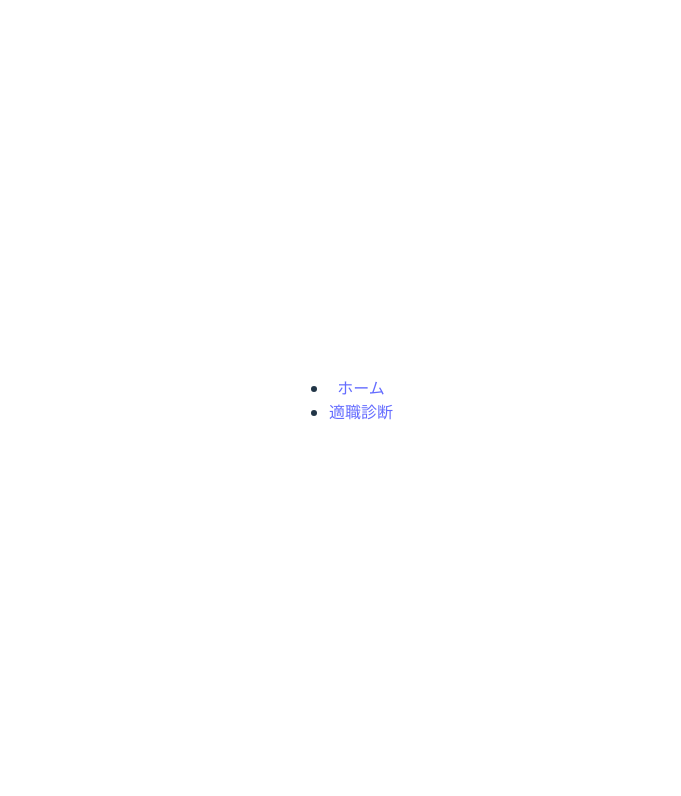
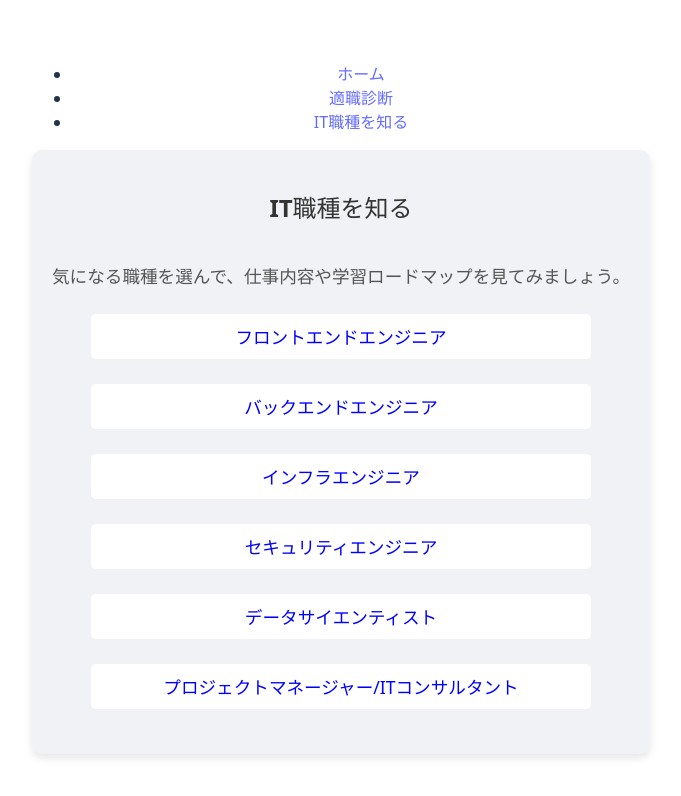
Before and after one commit to K-it55/IT_Career_Compass, a React (Vite) app: page /job-info in a window 1280 px wide. Before the commit this address had no page. Shown: the top 796 px of the page, without its empty margins (299-980 px from the left). Built offline with nearby package versions, Linux system fonts and the light colour scheme.

Commit message:
IT職種を知るボタン追加

```diff
--- a/src/App.tsx
+++ b/src/App.tsx
@@ -1,8 +1,10 @@
 import { BrowserRouter as Router, Routes, Route, Link } from 'react-router-dom';
 import Home from './pages/Home';
 import AptitudeTest from './pages/AptitudeTest';
+import JobInfo from './pages/JobInfo';
 import './App.css';
 import './AptitudeTest.css';
+import './JobInfo.css';
 
 function App() {
   return (
@@ -12,6 +14,7 @@ function App() {
           <ul>
             <li><Link to="/">ホーム</Link></li>
             <li><Link to="/aptitude-test">適職診断</Link></li>
+            <li><Link to="/job-info">IT職種を知る</Link></li>
           </ul>
         </nav>
       </header>
@@ -20,6 +23,7 @@ function App() {
         <Routes>
           <Route path="/" element={<Home />} />
           <Route path="/aptitude-test" element={<AptitudeTest />} />
+          <Route path="/job-info" element={<JobInfo />} />
         </Routes>
       </main>
     </Router>
--- /dev/null
+++ b/src/JobInfo.css
@@ -0,0 +1,101 @@
+.job-info-container {
+  display: flex;
+  flex-direction: column;
+  align-items: center;
+  text-align: center;
+  max-width: 800px;
+  margin: 0 auto;
+  padding: 20px;
+  background-color: #f0f2f5;
+  border-radius: 10px;
+  box-shadow: 0 4px 8px rgba(0, 0, 0, 0.1);
+}
+
+.job-info-container h2 {
+  color: #333;
+}
+
+.job-info-container p {
+  font-size: 1.1em;
+  color: #555;
+  margin-bottom: 20px;
+}
+
+.options-container {
+  display: flex;
+  flex-direction: column;
+  gap: 15px;
+  width: 100%;
+  align-items: center;
+  margin-bottom: 20px;
+}
+
+.options-container button {
+  width: 100%;
+  max-width: 500px;
+  padding: 15px 25px;
+  font-size: 1.1em;
+  color: white;
+  background-color: #007bff;
+  border: none;
+  border-radius: 8px;
+  cursor: pointer;
+  transition: background-color 0.3s ease, transform 0.1s ease;
+}
+
+.options-container button:hover {
+  background-color: #0056b3;
+  transform: translateY(-2px);
+}
+
+.job-details-view {
+  width: 100%;
+  text-align: left;
+}
+
+.job-details-view h2 {
+  text-align: center;
+  margin-bottom: 20px;
+}
+
+.job-details {
+  padding: 20px;
+  background-color: #e9ecef;
+  border-radius: 8px;
+  margin-top: 20px;
+}
+
+.job-details h4 {
+  border-bottom: 2px solid #007bff;
+  padding-bottom: 5px;
+  margin-bottom: 10px;
+}
+
+.job-details ul {
+  list-style-type: none;
+  padding: 0;
+}
+
+.job-details li {
+  background-color: #f8f9fa;
+  padding: 12px;
+  margin-bottom: 10px;
+  border-radius: 5px;
+  box-shadow: 0 2px 4px rgba(0, 0, 0, 0.05);
+}
+
+.back-button {
+  margin-bottom: 20px;
+  padding: 10px 20px;
+  font-size: 1em;
+  color: white;
+  background-color: #6c757d;
+  border: none;
+  border-radius: 5px;
+  cursor: pointer;
+  transition: background-color 0.3s ease;
+}
+
+.back-button:hover {
+  background-color: #5a6268;
+}
--- a/src/pages/Home.tsx
+++ b/src/pages/Home.tsx
@@ -1,8 +1,12 @@
+import { Link } from 'react-router-dom';
+
 const Home = () => {
   return (
     <div className="home-container">
       <h1>ITキャリア羅針盤サイト</h1>
       <p>このサイトでは、あなたのITキャリアをサポートします。</p>
+      <div className="home-buttons">
+        </div>
     </div>
   );
 };
--- /dev/null
+++ b/src/pages/JobInfo.tsx
@@ -0,0 +1,60 @@
+import { useState } from 'react';
+import { jobData } from '../data/jobData';
+import '../JobInfo.css';
+
+const jobTitles = [
+  { key: 'frontend', name: 'フロントエンドエンジニア' },
+  { key: 'backend', name: 'バックエンドエンジニア' },
+  { key: 'infra', name: 'インフラエンジニア' },
+  { key: 'security', name: 'セキュリティエンジニア' },
+  { key: 'data', name: 'データサイエンティスト' },
+  { key: 'pm', name: 'プロジェクトマネージャー/ITコンサルタント' },
+];
+
+const JobInfo = () => {
+  const [selectedJob, setSelectedJob] = useState('');
+
+  const handleJobSelect = (jobKey: string) => {
+    setSelectedJob(jobKey);
+  };
+
+  if (selectedJob) {
+    const jobDetail = jobData[selectedJob as keyof typeof jobData];
+    return (
+      <div className="job-info-container">
+        <div className="job-details-view">
+          <button onClick={() => setSelectedJob('')} className="back-button">
+            戻る
+          </button>
+          <h2>{jobDetail.name}</h2>
+          <div className="job-details">
+            <h4>職種説明</h4>
+            <p>{jobDetail.description}</p>
+            <h4>学習ロードマップ</h4>
+            <ul>
+              {jobDetail.roadmap.map((step, index) => (
+                <li key={index}>{step}</li>
+              ))}
+            </ul>
+          </div>
+        </div>
+      </div>
+    );
+  }
+
+  return (
+    <div className="job-info-container">
+      <h2>IT職種を知る</h2>
+      <p>気になる職種を選んで、仕事内容や学習ロードマップを見てみましょう。</p>
+      <div className="options-container">
+        {jobTitles.map((job) => (
+          <button key={job.key} onClick={() => handleJobSelect(job.key)}>
+            {job.name}
+          </button>
+        ))}
+      </div>
+    </div>
+  );
+};
+
+export default JobInfo;
```
